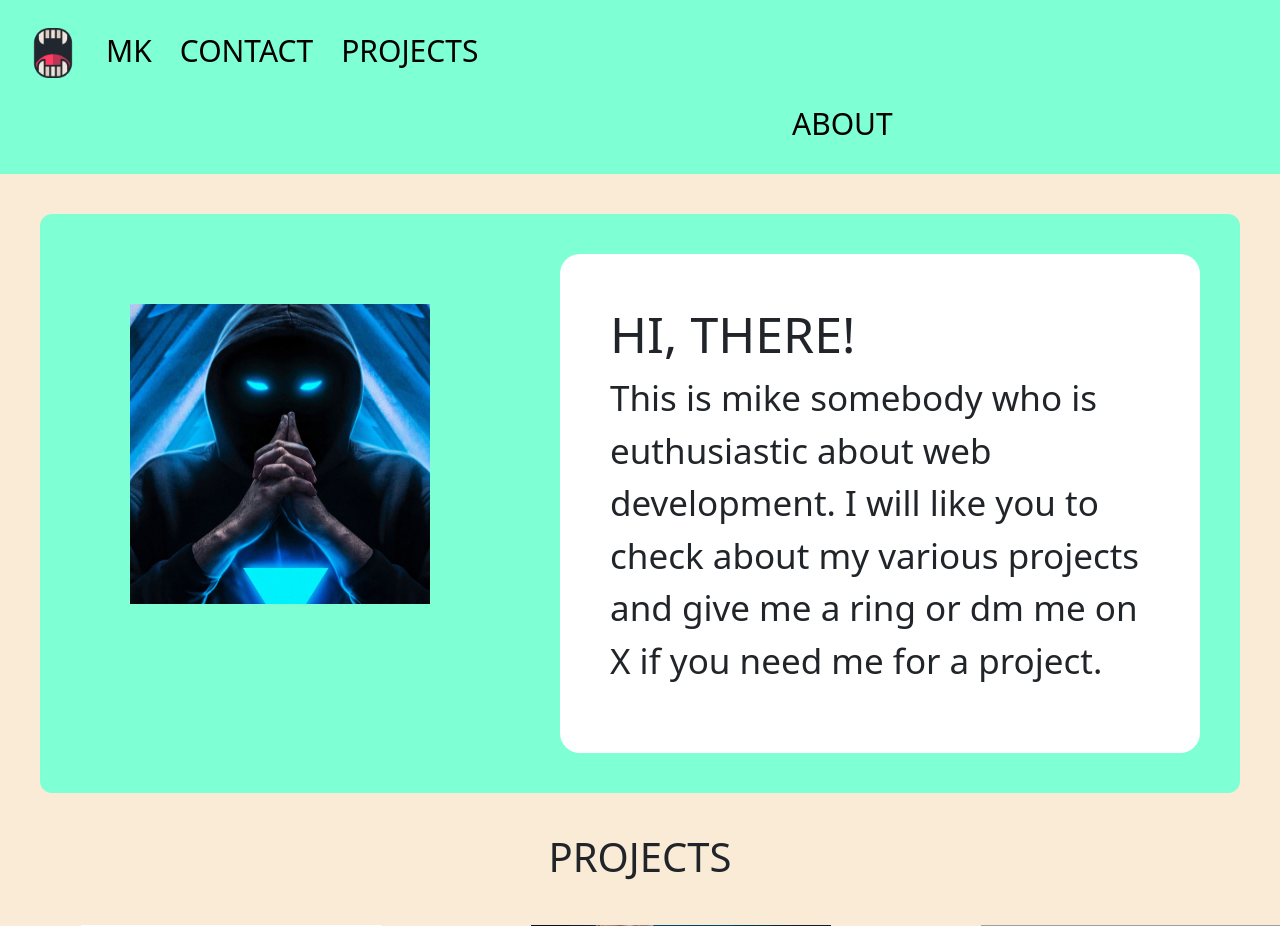
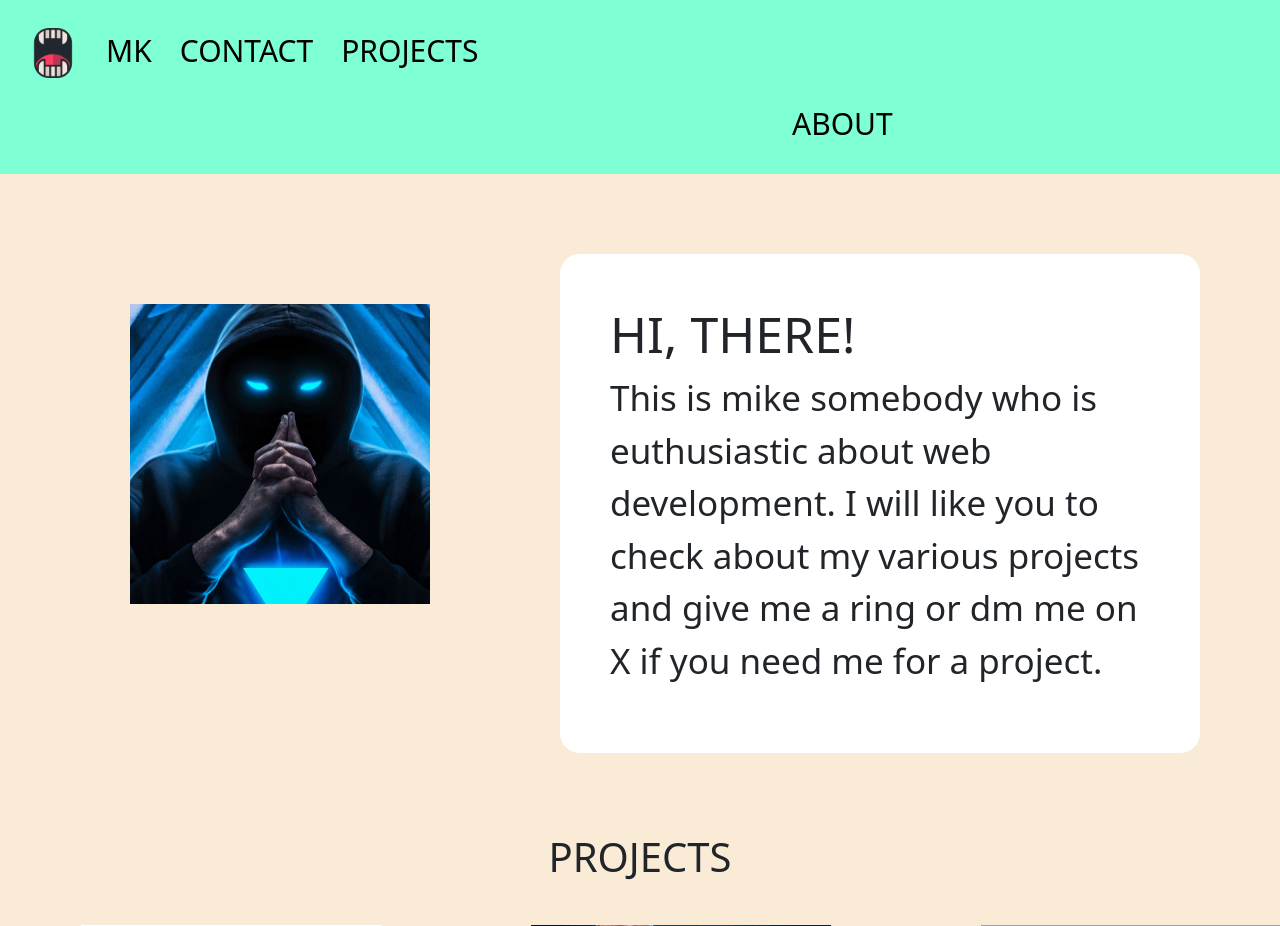
Before and after one commit to Kwasi48/flasklab, a Flask app: page / in a window 1280 px wide; the page is wider, and only the part inside the window is pictured. Shown: the top 926 px of that part. Run offline with Flask 2, Linux system fonts and the light colour scheme; grey boxes are pictures that could not be loaded.

Commit message:
changes to websites

```diff
--- a/templates/index.html
+++ b/templates/index.html
@@ -38,7 +38,7 @@
 
         .intro {
             border-radius: 12px;
-            background-color: aquamarine;
+
             display: flex;
             align-items: stretch;
             margin: 40px;
@@ -115,7 +115,7 @@
             <h2>
                 INTERNET OF THINGS
             </h2></div>
-        <div class="box-3"><img src="{{ url_for('static', filename='webdev.jpg') }}"  height="300px", width="300px" />
+        <div class="box-3"><img  src="{{ url_for('static', filename='webdev.jpg') }}"  height="300px", width="300px" />
         <h2>
             WEB DEVELOPMENT
         </h2></div>
```
